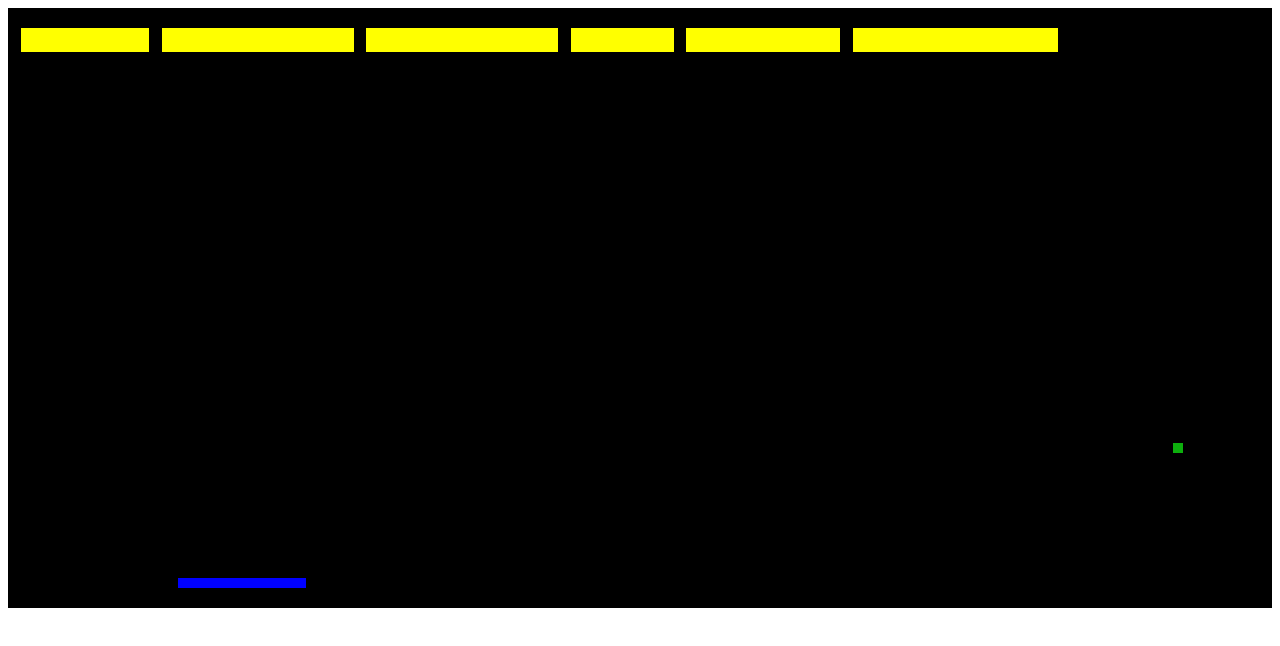
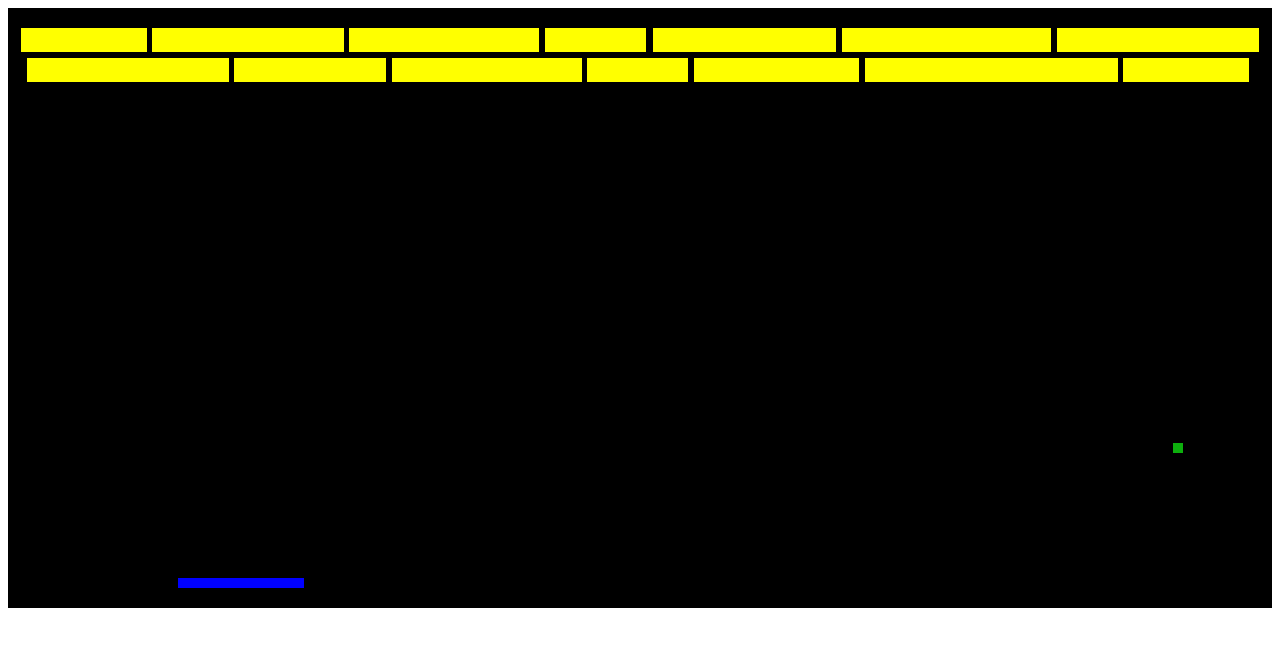
Before and after one commit to Isaac2109/Breakout-for-web, a plain HTML site: page index.html in a window 1280 px wide. Drawn offline with Linux system fonts and the light colour scheme.

Commit message:
Update index.html
Adicionando mais blocos ao game.

```diff
--- a/index.html
+++ b/index.html
@@ -9,6 +9,7 @@
         background: black;
         width: 100%;
         height: 600px;
+        position: relative;
         }
         div#barra {
             background: blue;
@@ -29,58 +30,114 @@
         div#bloco1 {
             background: yellow;
             width: 10%;
-            height: 3%;
+            height: 4%;
             position: absolute;
             margin-top: 20px;
             margin-left: 1%;
         }
         div#bloco2 {
             background: yellow;
-            width: 15%;
-            height: 3%;
+            width: 15.2%;
+            height: 4%;
             position: absolute;
             margin-top: 20px;
-            margin-left: 12%;
+            margin-left: 11.4%;
         }
         div#bloco3 {
             background: yellow;
             width: 15%;
-            height: 3%;
+            height: 4%;
             position: absolute;
             margin-top: 20px;
-            margin-left: 28%;
+            margin-left: 27%;
         }
         div#bloco4 {
             background: yellow;
             width: 8%;
-            height: 3%;
+            height: 4%;
             position: absolute;
             margin-top: 20px;
-            margin-left: 44%;
+            margin-left: 42.5%;
         }
         div#bloco5 {
             background: yellow;
-            width: 12%;
-            height: 3%;
+            width: 14.5%;
+            height: 4%;
             position: absolute;
             margin-top: 20px;
-            margin-left: 53%;
+            margin-left: 51%;
         }
         div#bloco6 {
             background: yellow;
-            width: 16%;
-            height: 3%;
+            width: 16.5%;
+            height: 4%;
             position: absolute;
             margin-top: 20px;
             margin-left: 66%;
         }
         div#bloco7 {
             background: yellow;
+            width: 16%;
+            height: 4%;
+            position:absolute;
+            margin-top: 20px;
+            margin-left: 83%;
+        }
+        div#bloco8 {
+            background: yellow;
+            width: 16%;
+            height: 4%;
+            position: absolute;
+            margin-top: 50px;
+            margin-left: 1.5%;
+        }
+        div#bloco9 {
+            background: yellow;
+            width: 12%;
+            height: 4%;
+            position: absolute;
+            margin-top: 50px;
+            margin-left: 17.9%;
+        }
+        div#bloco10 {
+            background: yellow;
+            width: 15%;
+            height: 4%;
+            position: absolute;
+            margin-top: 50px;
+            margin-left: 30.4%;
+        }
+        div#bloco11 {
+            background: yellow;
             width: 8%;
-            height: 3%;
+            height: 4%;
             position: absolute;
-            margin-top: 20px;
-            margin-left: 70%;
+            margin-top: 50px;
+            margin-left: 45.8%;
+        }
+        div#bloco12 {
+            background: yellow;
+            width: 13%;
+            height: 4%;
+            position: absolute;
+            margin-top: 50px;
+            margin-left: 54.3%;
+        }
+        div#bloco13 {
+            background: yellow;
+            width: 20%;
+            height: 4%;
+            position: absolute;
+            margin-top: 50px;
+            margin-left: 67.8%;
+        }
+        div#bloco14 {
+            background: yellow;
+            width: 10%;
+            height: 4%;
+            position: absolute;
+            margin-top: 50px;
+            margin-left: 88.2%;
         }
 
     </style>
```
